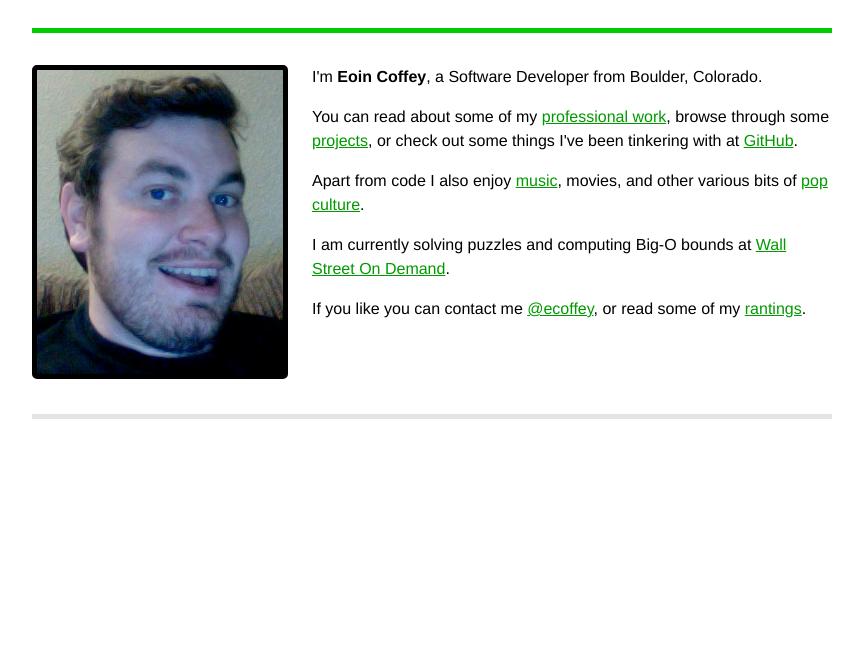
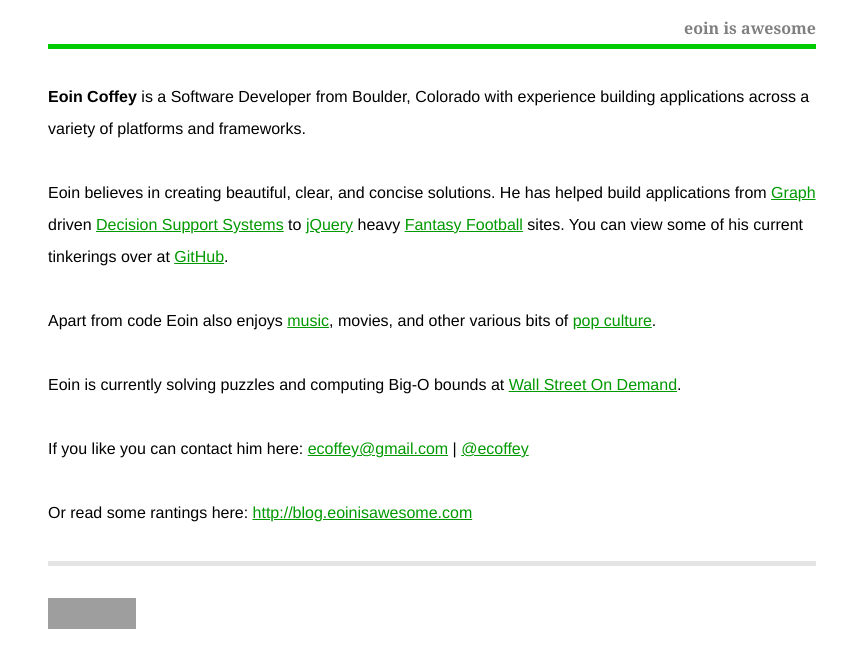
Before and after one commit to ecoffey/ecoffey.github.com, a Jekyll site: the page index.html, which Jekyll copies as it is, in a window 1280 px wide. Shown: the top 668 px of the page, without its empty margins (208-1071 px from the left). Built offline with Jekyll 4.4.1, drawn with Linux system fonts in a browser that asks for light colours; Markdown is read by kramdown in place of the engine named in the settings; grey boxes are pictures that could not be loaded.

Commit message:
old site thing

```diff
--- a/_layouts/default.html
+++ b/_layouts/default.html
@@ -12,8 +12,9 @@
 	<body>
 
 		<div id="wrapper">
-			<div id="header">
-			</div>
+      <header>
+        <div style="clear: both;" />
+      </header>
 
 			<div id="content">
         {{ content }}
--- a/css/site.css
+++ /dev/null
@@ -1,48 +0,0 @@
-body {
-  font-family: Helvetica, sans-serif;
-}
-
-#wrapper {
-  margin: 0 auto;
-  margin-top: 20px;
-  width: 800px;
-}
-
-#header {
-  font-family: Georgia, serif;
-  color: grey;
-  border-bottom: 5px solid #00cc00;
-  padding-bottom: .5em;
-  margin-bottom: 2em;
-  text-transform: lowercase;
-  text-align: right;
-}
-
-#content {
-  border-bottom: 5px solid #e4e4e4;
-  padding-bottom: 2em;
-  margin-bottom: 2em;
-}
-
-#content p {
-  line-height: 1.5em;
-  margin-bottom: 1em;
-}
-
-#content #eoinface {
-  float: left;
-}
-
-#content #eoinface img {
-  border: 5px solid black;
-  border-radius: 5px;
-}
-
-#content a {
-  color: #009900
-}
-
-#content #desc {
-  float: right;
-  width: 520px;
-}
--- a/index.html
+++ b/index.html
@@ -1,24 +1,58 @@
----
-layout: default
-title: Eoin Coffey
----
-<div id="eoinface">
-  <img src="/images/eoinface.png" />
+<!DOCTYPE HTML PUBLIC "-//W3C//DTD HTML 4.01//EN" "http://www.w3.org/TR/html4/strict.dtd">
+
+<!-- O.o what are you doing back here?  Go on! Scram! -->
+
+<html>
+	<head>
+		<meta http-equiv="Content-Type" content="text/html;charset=UTF-8">
+		<title>eoin is awesome</title>
+		<meta name="author" content="Eoin Coffey">
+		<meta name="keywords" content="Eoin Coffey, ecoffey, Software Developer, .NET, C#, Python, JavaScript, Django, ASP.NET, Ruby">
+		<meta name="google-site-verification" content="YRzZeKuDBPihZ8eMrVd1sm7skDosGvF4Wvc8f15qmd4" />
+		<link rel="stylesheet" href="reset.css" type="text/css" media="screen">
+		<link rel="stylesheet" href="site.css" type="text/css" media="screen">
+	</head>
+	<body>
+		<div id="wrapper">
+			<div id="header">
+				<h1>Eoin Is Awesome</h1>
 			</div>
-<div id="desc">
+			<div id="content">
 				<p>
-  I'm <strong>Eoin Coffey</strong>, a Software Developer from Boulder, Colorado.
+					<strong>Eoin Coffey</strong> is a Software Developer from Boulder, Colorado with experience building
+					applications across a variety of platforms and frameworks.
 				</p>
 				<p>
-  You can read about some of my <a href="/works">professional work</a>, browse through some <a href="/projects">projects</a>, or check out some things I've been tinkering with at <a href="https://github.com/ecoffey">GitHub</a>.
+					Eoin believes in creating beautiful, clear, and concise solutions.  He has helped build applications from <a href="http://en.wikipedia.org/wiki/Graph_theory">Graph</a> driven <a href="http://marketforce.com/products_and_services/llc.aspx">Decision Support Systems</a> to
+					<a href="http://www.jquery.com">jQuery</a> heavy <a href="http://waiverwire.com">Fantasy Football</a> sites.
+					You can view some of his current tinkerings over at <a href="http://www.github.com/ecoffey">GitHub</a>.
 				</p>
 				<p>
-	Apart from code I also enjoy <a href="http://www.last.fm/user/ecoffey">music</a>, movies, and other various bits of <a href="http://en.wikipedia.org/wiki/The_Venture_Bros.">pop culture</a>.
+					Apart from code Eoin also enjoys <a href="http://www.last.fm/user/ecoffey">music</a>, movies, and other various bits of <a href="http://en.wikipedia.org/wiki/The_Venture_Bros.">pop culture</a>.
 				</p>
 				<p>
-	I am currently solving puzzles and computing Big-O bounds at <a href="http://wallst.com">Wall Street On Demand</a>.
+					Eoin is currently solving puzzles and computing Big-O bounds at <a href="http://wallst.com">Wall Street On Demand</a>.
 				</p>
         <p>
-  If you like you can contact me <a href="http://twitter.com/ecoffey">@ecoffey</a>, or read some of my <a href="http://blog.eoinisawesome.com">rantings</a>.
+          If you like you can contact him here: <a href="mailto:ecoffey@gmail.com">ecoffey@gmail.com</a> | <a href="http://twitter.com/ecoffey">@ecoffey</a>
+        </p>
+        <p>
+          Or read some rantings here: <a href="http://blog.eoinisawesome.com">http://blog.eoinisawesome.com</a>
+			</div>
+			<p>
+				<a href="http://validator.w3.org/check?uri=http%3A%2F%2Feoinisawesome.com%2F">
+					<img src="valid-html401-blue.png" alt="Valid HTML 4.01 Strict" height="31" width="88">
+				</a>
 			</p>
 		</div>
+	<script type="text/javascript">
+	var gaJsHost = (("https:" == document.location.protocol) ? "https://ssl." : "http://www.");
+	document.write(unescape("%3Cscript src='" + gaJsHost + "google-analytics.com/ga.js' type='text/javascript'%3E%3C/script%3E"));
+	</script>
+	<script type="text/javascript">
+	try {
+		var pageTracker = _gat._getTracker("UA-13190543-1");
+		pageTracker._trackPageview();
+	} catch(err) {}</script>
+	</body>
+</html>
--- /dev/null
+++ b/site.css
@@ -0,0 +1,6 @@
+body { font-family: Helvetica, sans-serif; }
+#wrapper { margin: 0 auto; margin-top: 20px; width: 60%; }
+#header { font-family: Georgia, serif; color: grey; border-bottom: 5px solid #00cc00; padding-bottom: .5em; margin-bottom: 2em; text-transform: lowercase; text-align: right; }
+#content { border-bottom: 5px solid #e4e4e4; margin-bottom: 2em; }
+#content p { line-height: 2em; margin-bottom: 2em; }
+#content p a { color: #009900; }
```
Also changed, not shown: images/eoinface.png (deleted), reset.css (renamed from css/reset.css), 5 other files. Lines whose indentation alone changed are shown as unchanged.
